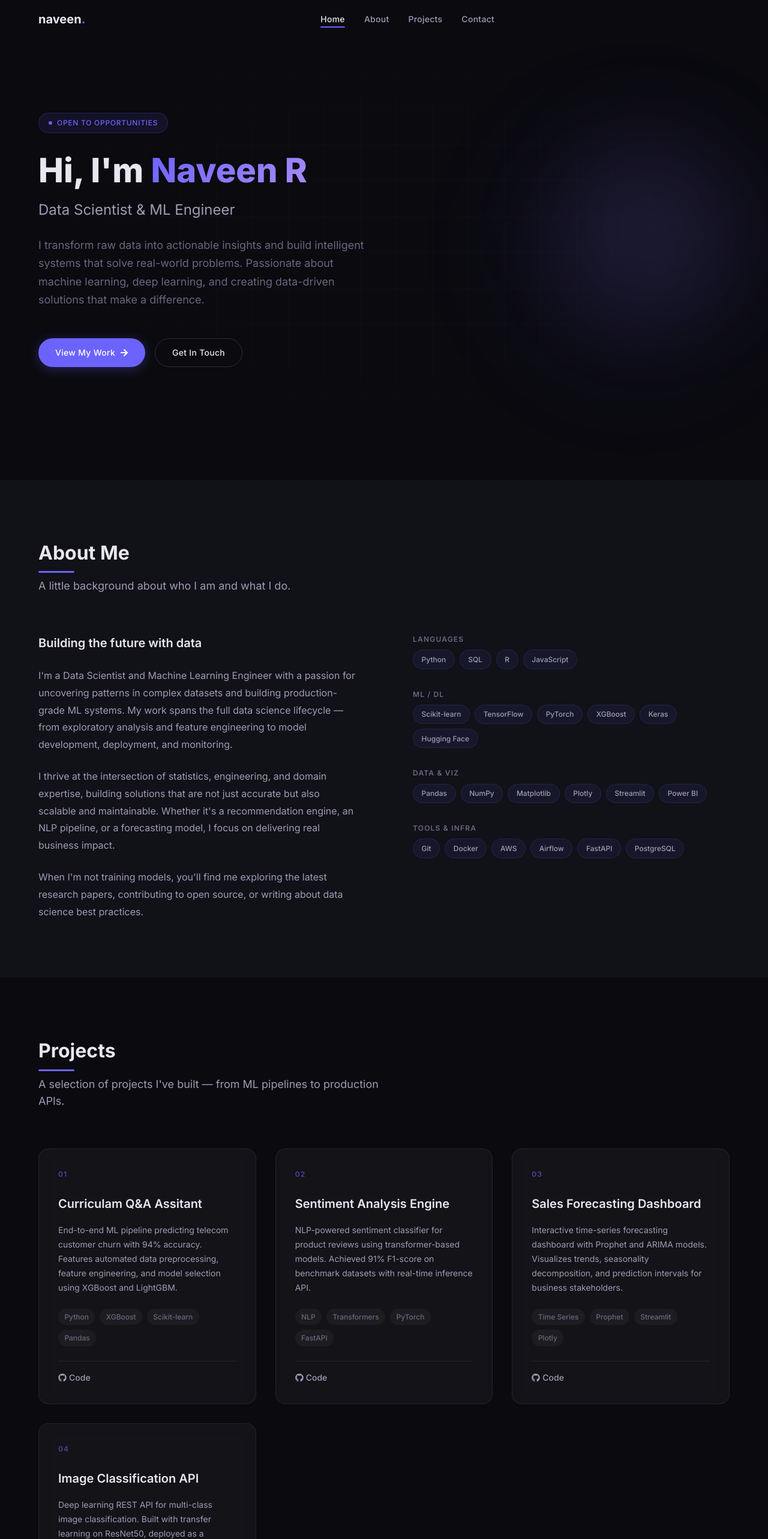
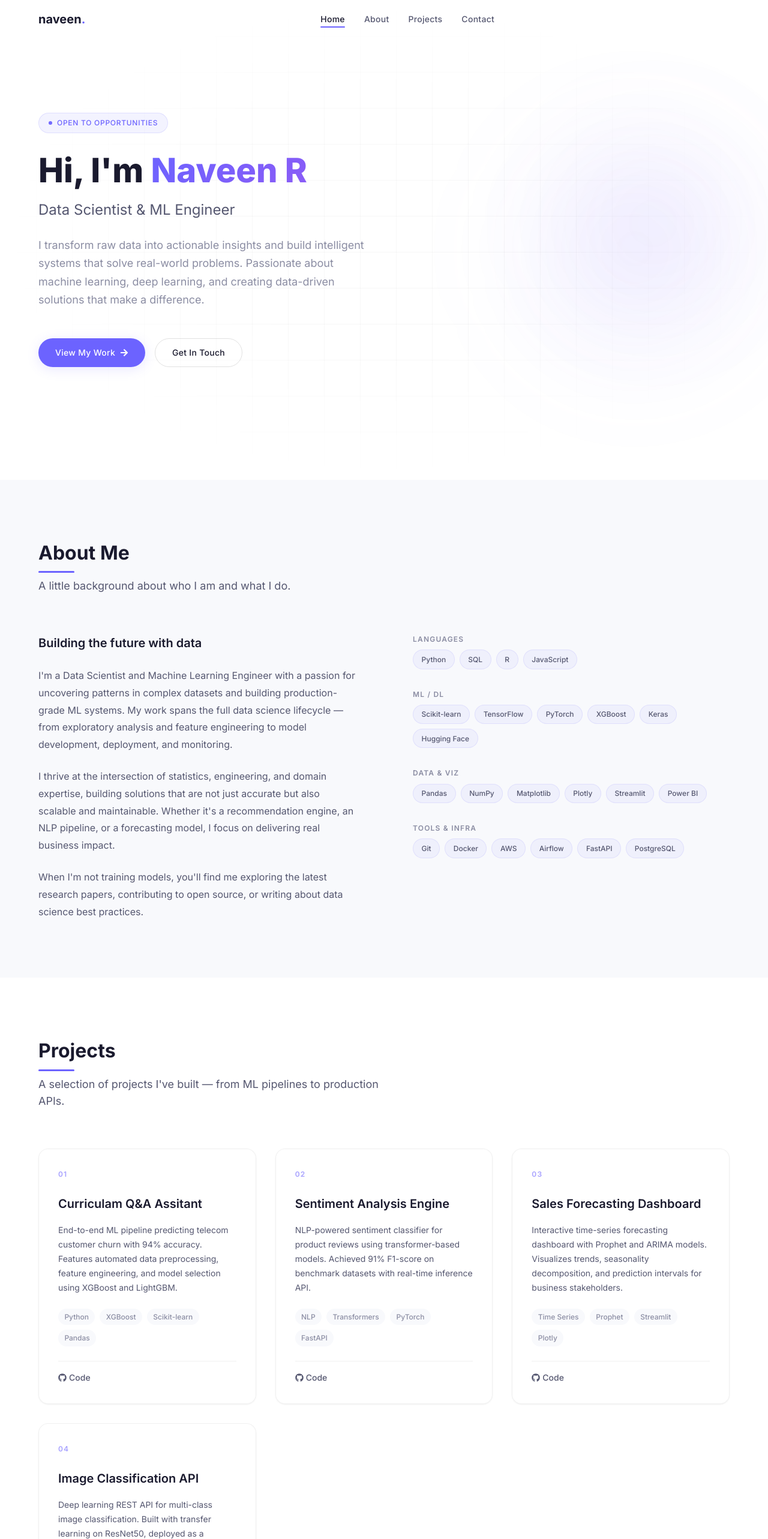
Before and after one commit to naveenr-ds/naveenr-ds.github.io, a React (Vite) app: page / in a window 1280 px wide. Shown: the top 2566 px of the page at 60% size. Built offline with nearby package versions, Linux system fonts and the light colour scheme.

Commit message:
feat: switch to clean white light theme

```diff
--- a/src/components/Contact.jsx
+++ b/src/components/Contact.jsx
@@ -14,7 +14,7 @@ function Contact() {
 
           <div className="contact-email">
             <a
-              href="mailto:naveenr.ds@gmail.com"
+              href="mailto:naveenramu2003@gmail.com"
               className="btn btn-primary"
               id="contact-email-btn"
             >
--- a/src/styles/about.css
+++ b/src/styles/about.css
@@ -1,5 +1,5 @@
 /* =============================================
-   ABOUT SECTION
+   ABOUT SECTION — Light Theme
    ============================================= */
 
 .about {
@@ -65,8 +65,8 @@
   display: inline-flex;
   align-items: center;
   padding: 0.35rem 0.85rem;
-  background: rgba(108, 99, 255, 0.08);
-  border: 1px solid rgba(108, 99, 255, 0.15);
+  background: rgba(108, 99, 255, 0.06);
+  border: 1px solid rgba(108, 99, 255, 0.12);
   border-radius: var(--border-radius-full);
   font-size: var(--font-size-xs);
   font-weight: 500;
@@ -75,10 +75,11 @@
 }
 
 .skill-pill:hover {
-  background: rgba(108, 99, 255, 0.15);
-  border-color: rgba(108, 99, 255, 0.3);
-  color: var(--text);
+  background: rgba(108, 99, 255, 0.1);
+  border-color: rgba(108, 99, 255, 0.25);
+  color: var(--accent);
   transform: translateY(-2px);
+  box-shadow: 0 4px 12px rgba(108, 99, 255, 0.1);
 }
 
 /* Responsive */
--- a/src/styles/contact.css
+++ b/src/styles/contact.css
@@ -1,5 +1,5 @@
 /* =============================================
-   CONTACT SECTION
+   CONTACT SECTION — Light Theme
    ============================================= */
 
 .contact {
@@ -47,11 +47,12 @@
   width: 48px;
   height: 48px;
   border-radius: var(--border-radius-md);
-  background: rgba(255, 255, 255, 0.04);
+  background: var(--surface);
   border: 1px solid var(--border);
   color: var(--text-secondary);
   font-size: 1.25rem;
   transition: all var(--transition-base);
+  box-shadow: var(--shadow-sm);
 }
 
 .social-link:hover {
--- a/src/styles/global.css
+++ b/src/styles/global.css
@@ -1,20 +1,21 @@
 /* =============================================
    GLOBAL STYLES — CSS Variables, Reset, Typography
+   Clean White & Light Theme
    ============================================= */
 
 :root {
-  /* Color Palette */
-  --bg: #0a0a0f;
-  --bg-alt: #111118;
-  --surface: #16161e;
+  /* Color Palette — Clean Light Theme */
+  --bg: #ffffff;
+  --bg-alt: #f8f9fc;
+  --surface: #ffffff;
   --accent: #6C63FF;
-  --accent-hover: #7b73ff;
-  --accent-glow: rgba(108, 99, 255, 0.3);
-  --text: #e8e6f0;
-  --text-secondary: #a09bb5;
-  --muted: #6b6581;
-  --border: rgba(255, 255, 255, 0.08);
-  --border-hover: rgba(255, 255, 255, 0.15);
+  --accent-hover: #5a52e0;
+  --accent-glow: rgba(108, 99, 255, 0.15);
+  --text: #1a1a2e;
+  --text-secondary: #555770;
+  --muted: #8b8da3;
+  --border: rgba(0, 0, 0, 0.06);
+  --border-hover: rgba(0, 0, 0, 0.12);
 
   /* Typography */
   --font-family: 'Inter', -apple-system, BlinkMacSystemFont, 'Segoe UI', sans-serif;
@@ -44,6 +45,11 @@
   --border-radius-md: 10px;
   --border-radius-lg: 16px;
   --border-radius-full: 9999px;
+
+  /* Shadows — light & airy */
+  --shadow-sm: 0 1px 3px rgba(0, 0, 0, 0.04), 0 1px 2px rgba(0, 0, 0, 0.03);
+  --shadow-md: 0 4px 16px rgba(0, 0, 0, 0.06);
+  --shadow-lg: 0 12px 40px rgba(0, 0, 0, 0.08);
 
   /* Transitions */
   --transition-fast: 150ms ease;
@@ -112,10 +118,11 @@ input, textarea {
    ============================================= */
 
 .glass {
-  background: rgba(255, 255, 255, 0.04);
+  background: rgba(255, 255, 255, 0.8);
   backdrop-filter: blur(12px);
   -webkit-backdrop-filter: blur(12px);
-  border: 1px solid rgba(255, 255, 255, 0.08);
+  border: 1px solid var(--border);
+  box-shadow: var(--shadow-sm);
 }
 
 .container {
@@ -178,14 +185,14 @@ input, textarea {
 
 .btn-primary:hover {
   background: var(--accent-hover);
-  box-shadow: 0 6px 30px var(--accent-glow);
+  box-shadow: 0 6px 30px rgba(108, 99, 255, 0.25);
   transform: translateY(-2px);
 }
 
 .btn-outline {
   background: transparent;
   color: var(--text);
-  border: 1px solid var(--border-hover);
+  border: 1.5px solid var(--border-hover);
 }
 
 .btn-outline:hover {
@@ -212,16 +219,16 @@ input, textarea {
 }
 
 ::-webkit-scrollbar-track {
-  background: var(--bg);
+  background: var(--bg-alt);
 }
 
 ::-webkit-scrollbar-thumb {
-  background: var(--muted);
+  background: #c8c9d4;
   border-radius: var(--border-radius-full);
 }
 
 ::-webkit-scrollbar-thumb:hover {
-  background: var(--text-secondary);
+  background: var(--muted);
 }
 
 /* =============================================
--- a/src/styles/hero.css
+++ b/src/styles/hero.css
@@ -1,5 +1,5 @@
 /* =============================================
-   HERO SECTION
+   HERO SECTION — Light Theme
    ============================================= */
 
 .hero {
@@ -21,8 +21,8 @@
   align-items: center;
   gap: var(--space-sm);
   padding: 0.4rem 1rem;
-  background: rgba(108, 99, 255, 0.1);
-  border: 1px solid rgba(108, 99, 255, 0.2);
+  background: rgba(108, 99, 255, 0.08);
+  border: 1px solid rgba(108, 99, 255, 0.15);
   border-radius: var(--border-radius-full);
   font-size: var(--font-size-xs);
   font-weight: 500;
@@ -51,7 +51,7 @@
 }
 
 .hero h1 .accent {
-  background: linear-gradient(135deg, var(--accent), #a78bfa);
+  background: linear-gradient(135deg, var(--accent), #8b5cf6);
   -webkit-background-clip: text;
   -webkit-text-fill-color: transparent;
   background-clip: text;
@@ -80,7 +80,7 @@
   animation: fadeInUp 0.6s ease 0.4s both;
 }
 
-/* Animated gradient blob */
+/* Animated gradient blob — softer for light theme */
 .hero-blob {
   position: absolute;
   top: 50%;
@@ -104,7 +104,7 @@
 .hero-blob::before {
   width: 100%;
   height: 100%;
-  background: radial-gradient(circle, rgba(108, 99, 255, 0.15), transparent 70%);
+  background: radial-gradient(circle, rgba(108, 99, 255, 0.1), transparent 70%);
   animation-delay: 0s;
 }
 
@@ -113,17 +113,17 @@
   height: 70%;
   top: 15%;
   left: 15%;
-  background: radial-gradient(circle, rgba(167, 139, 250, 0.1), transparent 70%);
+  background: radial-gradient(circle, rgba(139, 92, 246, 0.08), transparent 70%);
   animation-delay: -4s;
 }
 
-/* Grid pattern overlay */
+/* Grid pattern overlay — subtle on white */
 .hero-grid {
   position: absolute;
   inset: 0;
   background-image:
-    linear-gradient(rgba(255, 255, 255, 0.02) 1px, transparent 1px),
-    linear-gradient(90deg, rgba(255, 255, 255, 0.02) 1px, transparent 1px);
+    linear-gradient(rgba(0, 0, 0, 0.03) 1px, transparent 1px),
+    linear-gradient(90deg, rgba(0, 0, 0, 0.03) 1px, transparent 1px);
   background-size: 60px 60px;
   z-index: 0;
   mask-image: radial-gradient(ellipse at center, black 30%, transparent 70%);
--- a/src/styles/navbar.css
+++ b/src/styles/navbar.css
@@ -1,5 +1,5 @@
 /* =============================================
-   NAVBAR
+   NAVBAR — Light Theme
    ============================================= */
 
 .navbar {
@@ -14,10 +14,11 @@
 
 .navbar.scrolled {
   padding: var(--space-sm) 0;
-  background: rgba(10, 10, 15, 0.85);
+  background: rgba(255, 255, 255, 0.9);
   backdrop-filter: blur(16px);
   -webkit-backdrop-filter: blur(16px);
   border-bottom: 1px solid var(--border);
+  box-shadow: var(--shadow-sm);
 }
 
 .navbar-inner {
@@ -128,6 +129,7 @@
     gap: var(--space-2xl);
     background: var(--surface);
     border-left: 1px solid var(--border);
+    box-shadow: -8px 0 30px rgba(0, 0, 0, 0.08);
     transition: right var(--transition-slow);
     z-index: 999;
   }
@@ -143,7 +145,7 @@
   .navbar-overlay {
     position: fixed;
     inset: 0;
-    background: rgba(0, 0, 0, 0.5);
+    background: rgba(0, 0, 0, 0.2);
     z-index: 998;
     opacity: 0;
     pointer-events: none;
--- a/src/styles/projects.css
+++ b/src/styles/projects.css
@@ -1,5 +1,5 @@
 /* =============================================
-   PROJECTS SECTION
+   PROJECTS SECTION — Light Theme
    ============================================= */
 
 .projects {
@@ -20,39 +20,15 @@
   display: flex;
   flex-direction: column;
   overflow: hidden;
-}
-
-.project-card::before {
-  content: '';
-  position: absolute;
-  inset: 0;
-  border-radius: var(--border-radius-lg);
-  padding: 1px;
-  background: linear-gradient(
-    135deg,
-    rgba(108, 99, 255, 0) 0%,
-    rgba(108, 99, 255, 0) 100%
-  );
-  -webkit-mask:
-    linear-gradient(#fff 0 0) content-box,
-    linear-gradient(#fff 0 0);
-  -webkit-mask-composite: xor;
-  mask-composite: exclude;
-  transition: background var(--transition-slow);
-  pointer-events: none;
+  background: var(--surface);
+  border: 1px solid var(--border);
+  box-shadow: var(--shadow-sm);
 }
 
 .project-card:hover {
   transform: translateY(-6px);
-  box-shadow: 0 20px 60px rgba(0, 0, 0, 0.3);
-}
-
-.project-card:hover::before {
-  background: linear-gradient(
-    135deg,
-    rgba(108, 99, 255, 0.3) 0%,
-    rgba(167, 139, 250, 0.15) 100%
-  );
+  box-shadow: var(--shadow-lg);
+  border-color: rgba(108, 99, 255, 0.2);
 }
 
 .project-card-number {
@@ -93,7 +69,7 @@
 
 .project-tag {
   padding: 0.25rem 0.65rem;
-  background: rgba(255, 255, 255, 0.04);
+  background: var(--bg-alt);
   border-radius: var(--border-radius-full);
   font-size: var(--font-size-xs);
   color: var(--muted);
```
